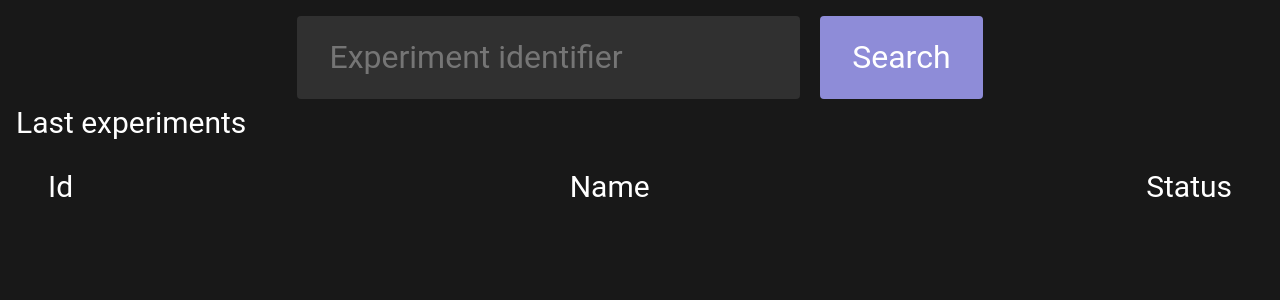
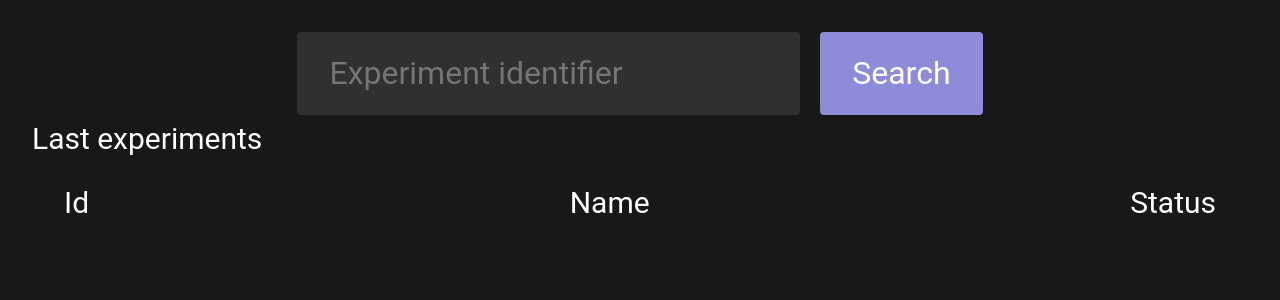
Before and after one commit to pfgryz/exquisitor, a Python web app: template templates/index.html in a window 1280 px wide. Shown: the part 115-415 px from the top of the page. Run offline with Jinja, Linux system fonts and the light colour scheme; the template is opened without the code that fills it, so the values that code supplies are empty.

Commit message:
feat: split template to base and page templates, add template for errors.

```diff
--- a/static/main.css
+++ b/static/base.css
@@ -29,22 +29,26 @@ body {
     transition: color 500ms, background-color 500ms;
 }
 
-/* Main components */
-
 .header {
+    color: var(--color-text);
     padding: 32px;
     font-size: 32px;
     background: var(--color-surface);
+}
+
+.header a {
+    color: inherit;
+    text-decoration: none;
 }
 
 .content {
     display: flex;
     flex-direction: column;
     justify-content: center;
-    padding: 16px;
+    padding: 32px;
 }
 
-input, button, .btn {
+input, .btn {
     padding: 0.5em 1em;
     margin: 0 8px;
     border: 0;
@@ -52,42 +56,15 @@ input, button, .btn {
     color: inherit;
     font: inherit;
     font-size: 32px;
-}
-
-/* Search bar */
-
-.search-bar {
-    display: flex;
-    justify-content: center;
-}
-
-input {
     background: rgba(255, 255, 255, 0.1);
 }
 
-button, .btn{
+.btn.btn-blue {
     background: var(--color-primary);
     transition: all 250ms ease;
 }
 
-button:hover, .btn:hover {
+.btn.btn-blue:hover {
     cursor: pointer;
     background: var(--color-primary-darker);
 }
-
-/* Experiments List */
-.experiments-header {
-    display: flex;
-    justify-content: space-between;
-    padding: 16px 32px;
-    font-size: 2em;
-}
-.experiment {
-    display: flex;
-    justify-content: space-between;
-    padding: 16px 32px;
-    margin: 8px 0;
-    color: inherit;
-    text-decoration: none;
-    background: var(--color-surface);
-}
--- /dev/null
+++ b/static/index.css
@@ -0,0 +1,24 @@
+/* Search bar */
+.search-bar {
+    display: flex;
+    justify-content: center;
+}
+
+
+/* Experiments List */
+.experiments-header {
+    display: flex;
+    justify-content: space-between;
+    padding: 16px 32px;
+    font-size: 2em;
+}
+
+.experiment {
+    display: flex;
+    justify-content: space-between;
+    padding: 16px 32px;
+    margin: 8px 0;
+    color: inherit;
+    text-decoration: none;
+    background: var(--color-surface);
+}
--- /dev/null
+++ b/templates/base.html
@@ -0,0 +1,25 @@
+<!DOCTYPE html>
+<html lang="en">
+    <head>
+        <!-- Title -->
+        <title>{% block title %}{% endblock %}</title>
+
+        <!-- Meta -->
+        <meta charset="UTF-8">
+        <meta name="viewport" content="width=device-width, initial-scale=1.0">
+
+        <!-- Stylesheet -->
+        <link rel="stylesheet" href="/assets/base.css">
+
+        {% block header %}{% endblock %}
+    </head>
+    <body>
+        <div class="header">
+            <a href="/">Exquisitor</a>
+        </div>
+
+        <div class="content">
+            {% block content %}{% endblock %}
+        </div>
+    </body>
+</html>
--- a/templates/index.html
+++ b/templates/index.html
@@ -1,24 +1,17 @@
-<!DOCTYPE html>
-<html lang="en">
-    <head>
-        <!-- Title -->
-        <title>Exquisitor</title>
+{% extends "base.html" %}
 
-        <!-- Meta -->
-        <meta charset="UTF-8">
-        <meta name="viewport" content="width=device-width, initial-scale=1.0">
+{% block title%}Exquisitor - Home{% endblock %}
 
+{% block header %}
     <!-- Stylesheet -->
-        <link rel="stylesheet" href="/assets/main.css">
-    </head>
-    <body>
-        <div class="header">Exquisitor</div>
+    <link rel="stylesheet" href="/assets/index.css">
+{% endblock %}
 
-        <div class="content">
+{% block content %}
     <div class="search-bar">
         <form method="GET" action="/search">
             <input name="query" type="text" class="search" placeholder="Experiment identifier"/>
-                    <button type="submit" class="btn">Search</button>
+            <button type="submit" class="btn btn-blue">Search</button>
         </form>
     </div>
 
@@ -39,6 +32,4 @@
         </a>
         {% endfor %}
     </div>
-        </div>
-    </body>
-</html>
+{% endblock %}
```
Also changed, not shown: templates/error.html (added, +7 -0 lines). Lines whose indentation alone changed are shown as unchanged.
